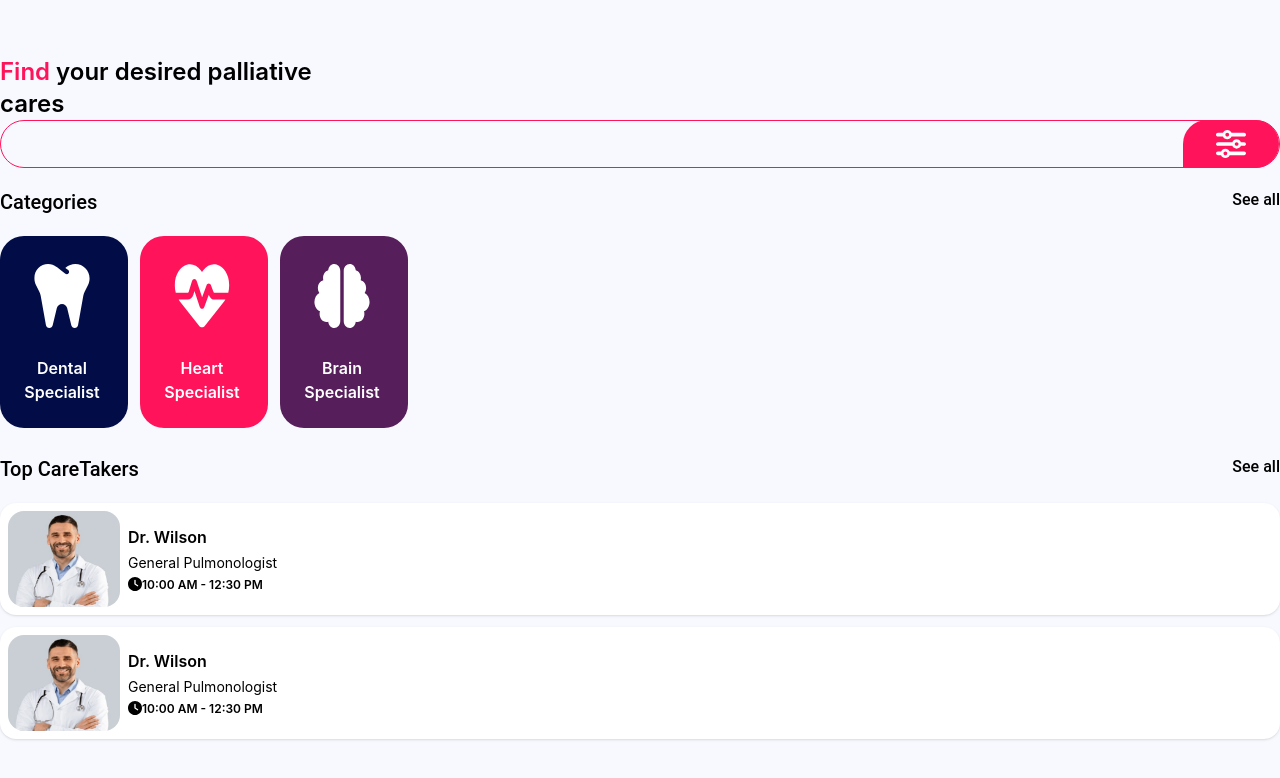
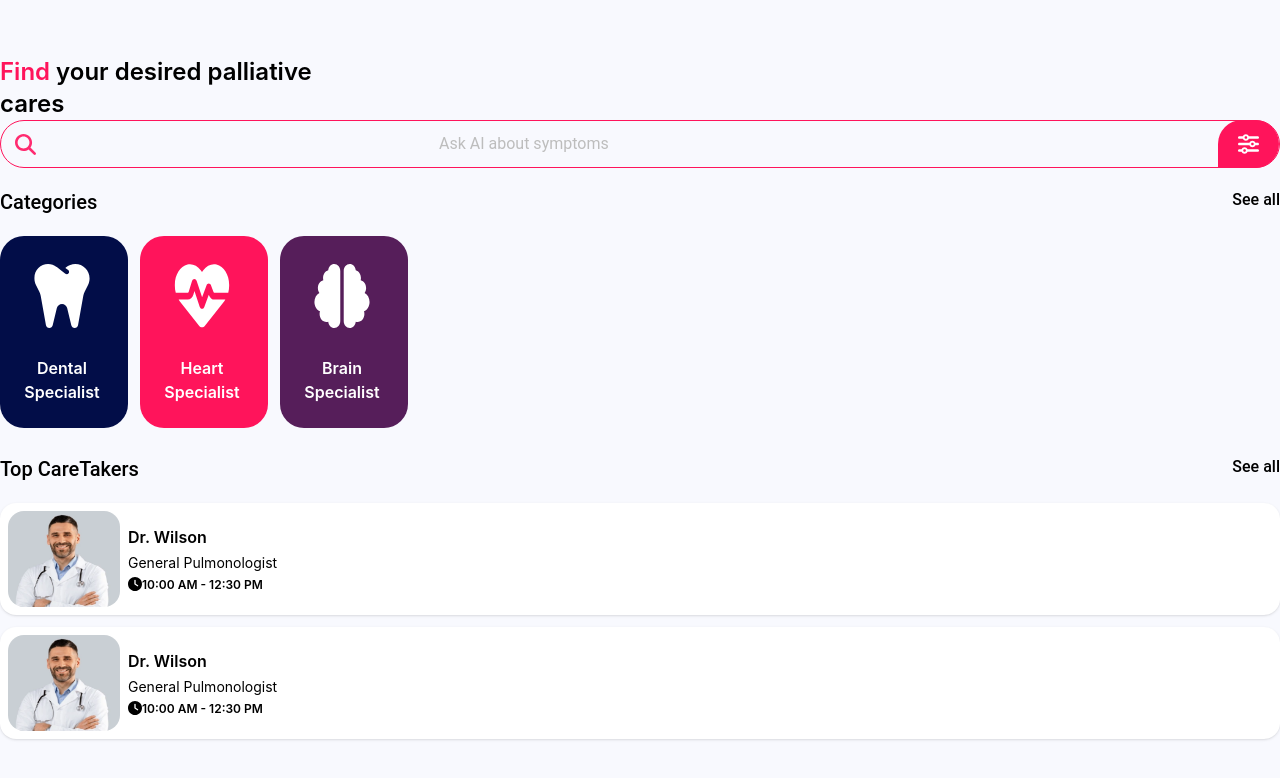
Before and after one commit to otenggodfada/PalliativeCare, a React (Vite) app in the folder palliativecare/: page /dashboard in a window 1280 px wide. Shown: the top 778 px of the page. Built offline with nearby package versions, Linux system fonts and the light colour scheme; no server answers.

Commit message:
dddddddddddd

```diff
--- a/palliativecare/src/components/search.jsx
+++ b/palliativecare/src/components/search.jsx
@@ -1,42 +1,64 @@
 /** @format */
-
+// import { Input, Button } from "@material-tailwind/react";
 import React, { useState, useEffect } from "react";
 import { OpenAI } from "openai";
 
 const ChatBot = () => {
   const [response, setResponse] = useState("");
 
-  useEffect(() => {
-    async function fetchData() {
-      try {
-        const openai = new OpenAI({
-          apiKey: "sk-proj-YYLl0hvwMatRfvLyd5FeT3BlbkFJmVeMDhBkMHmbsHuvPi7w",
-          dangerouslyAllowBrowser: true,
-          organization: "org-wTvJC6GCcbtSAZDNjE87AH7x",
-        });
+//   useEffect(() => {
+//     async function fetchData() {
+//       try {
+//         const openai = new OpenAI({
+//           apiKey: "sk-proj-YYLl0hvwMatRfvLyd5FeT3BlbkFJmVeMDhBkMHmbsHuvPi7w",
+//           dangerouslyAllowBrowser: true,
+//           organization: "org-wTvJC6GCcbtSAZDNjE87AH7x",
+//         });
 
-        const completion = await openai.chat.completions.create({
-          messages: [{ role: "user", content: "You are a helpful assistant." }],
-          model: "tts-1-hd",
-        });
+//         const completion = await openai.chat.completions.create({
+//           messages: [{ role: "user", content: "You are a helpful assistant." }],
+//           model: "tts-1-hd",
+//         });
 
-        console.log(completion.choices[0]);
-        setResponse(completion.choices[0].message.content);
-      } catch (error) {
-        console.error("Error fetching data:", error);
-        // Handle error, set response to an error message or handle it accordingly
-      }
-    }
+//         console.log(completion.choices[0]);
+//         setResponse(completion.choices[0].message.content);
+//       } catch (error) {
+//         console.error("Error fetching data:", error);
+//         // Handle error, set response to an error message or handle it accordingly
+//       }
+//     }
 
-    fetchData();
-  }, []); // Empty dependency array ensures this effect runs only once after initial render
+//     fetchData();
+//   }, []); // Empty dependency array ensures this effect runs only once after initial render
 
   return (
+    // Searchcontainer
+    <>
     <div>
-      <div className="w-full h-12 pl-3.5  rounded-3xl border border-mypink justify-end items-center gap-60 inline-flex">
-        <div className="w-24 h-12 px-8 py-3.5 bg-mypink rounded-tl-3xl rounded-tr-3xl rounded-br-3xl justify-center items-center inline-flex">
+        {/* Search box */}
+      <div className="w-full h-12 pl-3.5  rounded-3xl border border-mypink justify-between items-center flex ">
+        {/* Search icon */}
+        <svg
+          width="21"
+          height="21"
+          viewBox="0 0 21 21"
+          fill="none"
+          xmlns="http://www.w3.org/2000/svg"
+        >
+          <path
+            d="M17.0633 8.53C17.0633 10.4123 16.4522 12.1511 15.4226 13.5619L20.6155 18.7578C21.1282 19.2704 21.1282 20.1029 20.6155 20.6155C20.1027 21.1282 19.2701 21.1282 18.7574 20.6155L13.5645 15.4196C12.1535 16.4531 10.4144 17.06 8.53167 17.06C3.81874 17.06 0 13.242 0 8.53C0 3.818 3.81874 0 8.53167 0C13.2446 0 17.0633 3.818 17.0633 8.53ZM8.53167 14.4354C9.30732 14.4354 10.0754 14.2826 10.792 13.9859C11.5086 13.6891 12.1597 13.2541 12.7082 12.7057C13.2567 12.1574 13.6918 11.5064 13.9886 10.7899C14.2854 10.0734 14.4382 9.30551 14.4382 8.53C14.4382 7.75449 14.2854 6.98658 13.9886 6.27011C13.6918 5.55363 13.2567 4.90263 12.7082 4.35426C12.1597 3.8059 11.5086 3.37091 10.792 3.07414C10.0754 2.77736 9.30732 2.62462 8.53167 2.62462C7.75601 2.62462 6.98795 2.77736 6.27133 3.07414C5.55472 3.37091 4.90359 3.8059 4.35511 4.35426C3.80664 4.90263 3.37157 5.55363 3.07474 6.27011C2.7779 6.98658 2.62513 7.75449 2.62513 8.53C2.62513 9.30551 2.7779 10.0734 3.07474 10.7899C3.37157 11.5064 3.80664 12.1574 4.35511 12.7057C4.90359 13.2541 5.55472 13.6891 6.27133 13.9859C6.98795 14.2826 7.75601 14.4354 8.53167 14.4354Z"
+            fill="#FF2B70"
+          />
+        </svg>
+        <div className="relative flex w-full max-w-[24rem]">
+        <input type="search" className=" p-1 border-none bg-transparent focus:border-transparent focus:outline-none" name="" id="" placeholder="Ask AI about symptoms" />
+
+    </div>
+        {/* filter icon */}
+
+        <div className="w-13 h-12 px-5 py-3.5 bg-mypink rounded-tl-3xl rounded-tr-3xl rounded-br-3xl justify-center items-center inline-flex">
           <svg
-            width="30"
+            width="21"
             height="28"
             viewBox="0 0 30 28"
             fill="none"
@@ -50,6 +72,7 @@ const ChatBot = () => {
         </div>
       </div>
     </div>
+    </>
   );
 };
 
```
